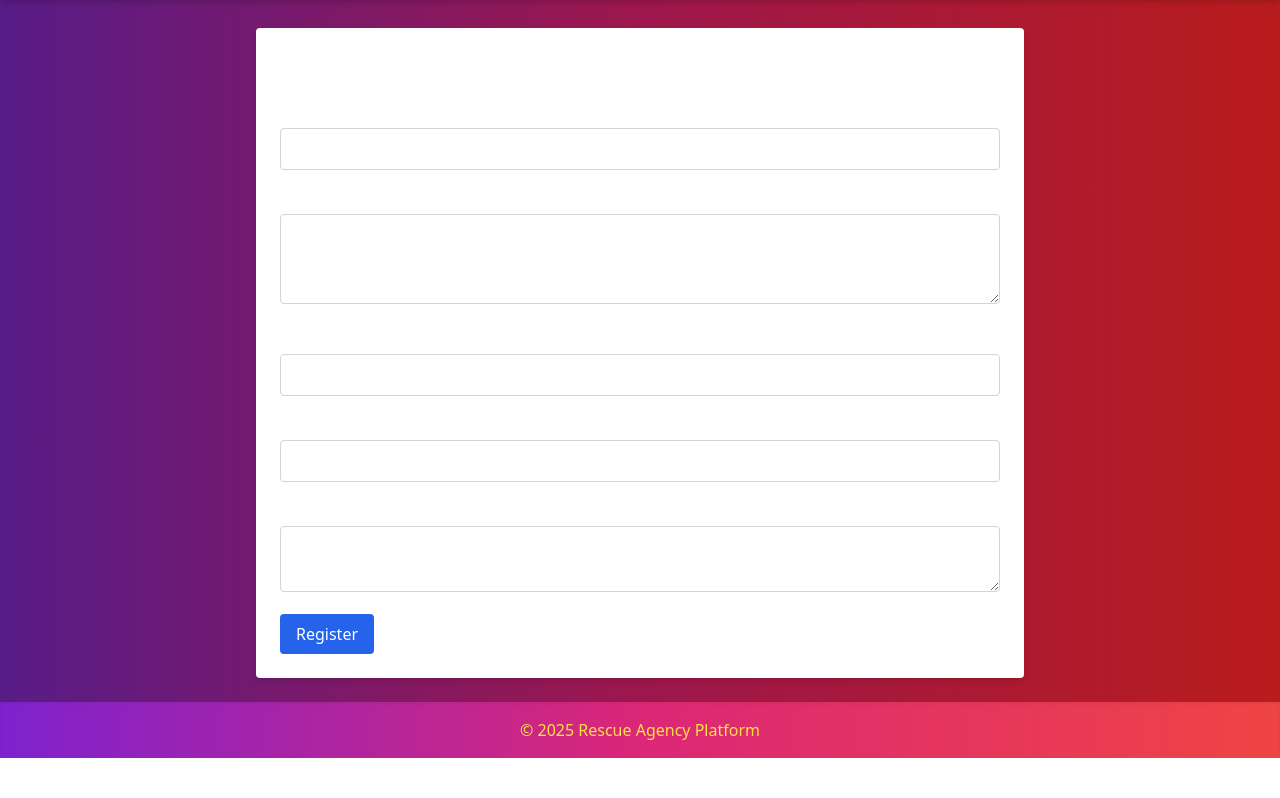
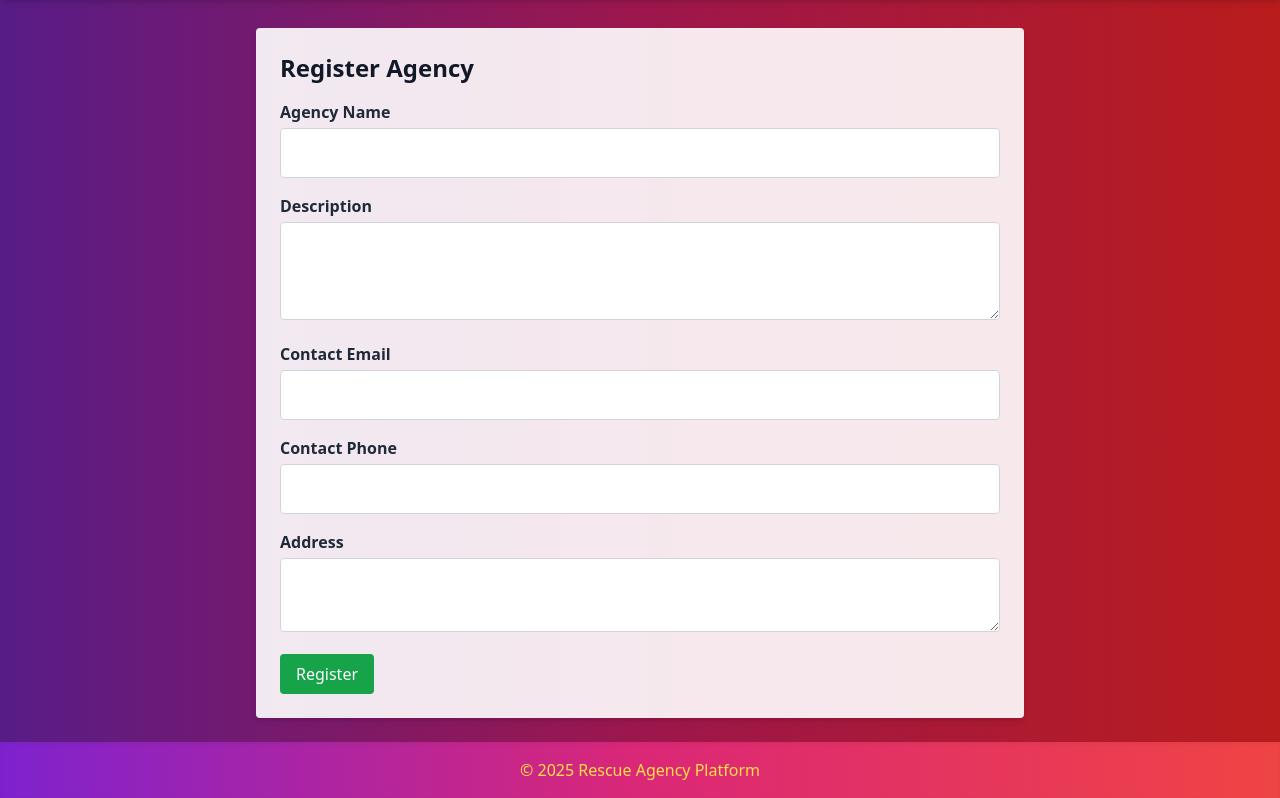
Before and after one commit to freeky-sachin/blackboxai-1745085853883, a Django app: page /agencies/agencies/register/ in a window 1280 px wide. Shown: the part 68-866 px from the top of the page. Before the commit the page ends 826 px from the top, so only its background shows below. Run offline with Django 5.2, Linux system fonts and the light colour scheme; some libraries are stand-ins or nearby versions.

Commit message:
Add agencies/templates/agencies/agency_register.html 1745161533010

```diff
--- a/agencies/templates/agencies/agency_register.html
+++ b/agencies/templates/agencies/agency_register.html
@@ -1,41 +1,42 @@
 {% extends "agencies/base.html" %}
+{% load form_tags %}
 
 {% block title %}Register Agency{% endblock %}
 
 {% block content %}
-<div class="max-w-3xl mx-auto p-6 bg-white rounded shadow-md">
-  <h2 class="text-2xl font-bold mb-4">Register Your Agency</h2>
+<div class="max-w-3xl mx-auto p-6 bg-white bg-opacity-90 rounded shadow-md">
+  <h2 class="text-2xl font-bold mb-4 text-gray-900">Register Agency</h2>
   <form method="post" novalidate>
     {% csrf_token %}
     <div class="space-y-4">
       {{ form.non_field_errors }}
       <div>
-        <label for="{{ form.name.id_for_label }}" class="block font-semibold mb-1">Agency Name</label>
-        {{ form.name }}
+        <label for="{{ form.name.id_for_label }}" class="block font-semibold mb-1 text-gray-800">Agency Name</label>
+        {{ form.name|add_class:"w-full p-3 border border-gray-300 rounded text-gray-900 focus:outline-none focus:ring-2 focus:ring-yellow-400" }}
         {{ form.name.errors }}
       </div>
       <div>
-        <label for="{{ form.description.id_for_label }}" class="block font-semibold mb-1">Description</label>
-        {{ form.description }}
+        <label for="{{ form.description.id_for_label }}" class="block font-semibold mb-1 text-gray-800">Description</label>
+        {{ form.description|add_class:"w-full p-3 border border-gray-300 rounded text-gray-900 focus:outline-none focus:ring-2 focus:ring-yellow-400" }}
         {{ form.description.errors }}
       </div>
       <div>
-        <label for="{{ form.contact_email.id_for_label }}" class="block font-semibold mb-1">Contact Email</label>
-        {{ form.contact_email }}
+        <label for="{{ form.contact_email.id_for_label }}" class="block font-semibold mb-1 text-gray-800">Contact Email</label>
+        {{ form.contact_email|add_class:"w-full p-3 border border-gray-300 rounded text-gray-900 focus:outline-none focus:ring-2 focus:ring-yellow-400" }}
         {{ form.contact_email.errors }}
       </div>
       <div>
-        <label for="{{ form.contact_phone.id_for_label }}" class="block font-semibold mb-1">Contact Phone</label>
-        {{ form.contact_phone }}
+        <label for="{{ form.contact_phone.id_for_label }}" class="block font-semibold mb-1 text-gray-800">Contact Phone</label>
+        {{ form.contact_phone|add_class:"w-full p-3 border border-gray-300 rounded text-gray-900 focus:outline-none focus:ring-2 focus:ring-yellow-400" }}
         {{ form.contact_phone.errors }}
       </div>
       <div>
-        <label for="{{ form.address.id_for_label }}" class="block font-semibold mb-1">Address</label>
-        {{ form.address }}
+        <label for="{{ form.address.id_for_label }}" class="block font-semibold mb-1 text-gray-800">Address</label>
+        {{ form.address|add_class:"w-full p-3 border border-gray-300 rounded text-gray-900 focus:outline-none focus:ring-2 focus:ring-yellow-400" }}
         {{ form.address.errors }}
       </div>
     </div>
-    <button type="submit" class="mt-4 bg-blue-600 text-white px-4 py-2 rounded hover:bg-blue-700 transition">Register</button>
+    <button type="submit" class="mt-4 bg-green-600 text-white px-4 py-2 rounded hover:bg-green-700 transition">Register</button>
   </form>
 </div>
 {% endblock %}
```
